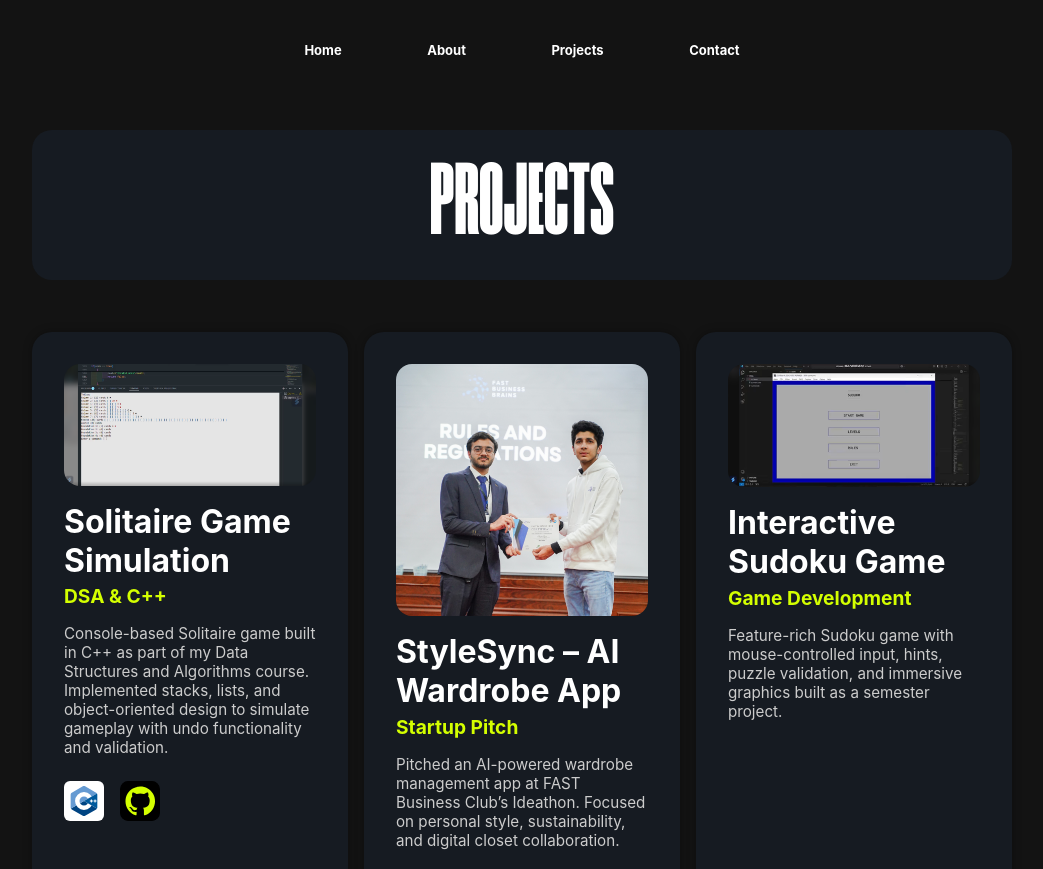
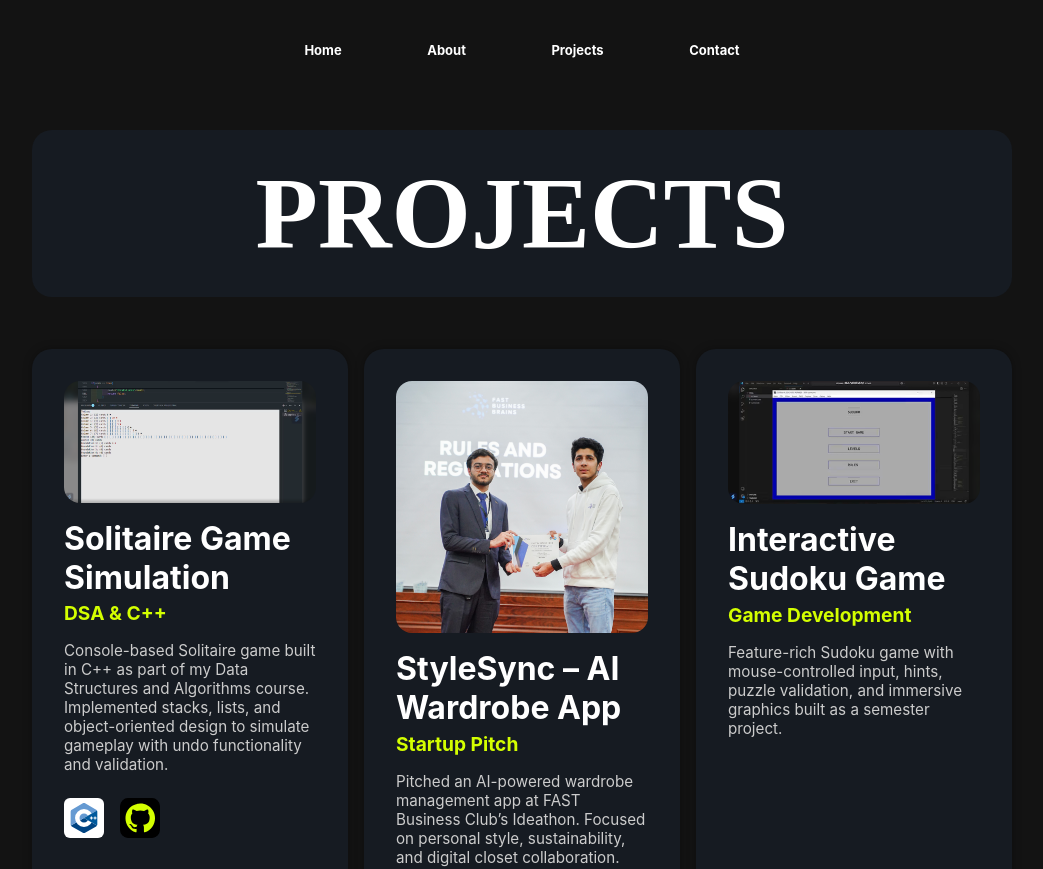
Before and after one commit to MSabihkhan/My-Portfolio, a React (Create React App) app: page /My-Portfolio/projects in a window 1280 px wide. Shown: the top 869 px of the page, without its empty margins (118-1161 px from the left). Built offline with nearby package versions, Linux system fonts and the light colour scheme.

Commit message:
font fix

```diff
--- a/src/App.css
+++ b/src/App.css
@@ -1,7 +1,7 @@
 @font-face {
     font-family: 'Humane';
-    src: url('../src/assets/fonts/Humane-Bold.woff2') format('woff2'),
-         url('../src/assets/fonts/Humane-Bold.woff') format('woff');
+    src:
+         url('../src/assets/fonts/Humane-Bold.ttf') format('ttf');
     font-weight: normal;
     font-style: normal;
   }
```
Also changed, not shown: src/assets/fonts/Humane-Bold.ttf (added).
